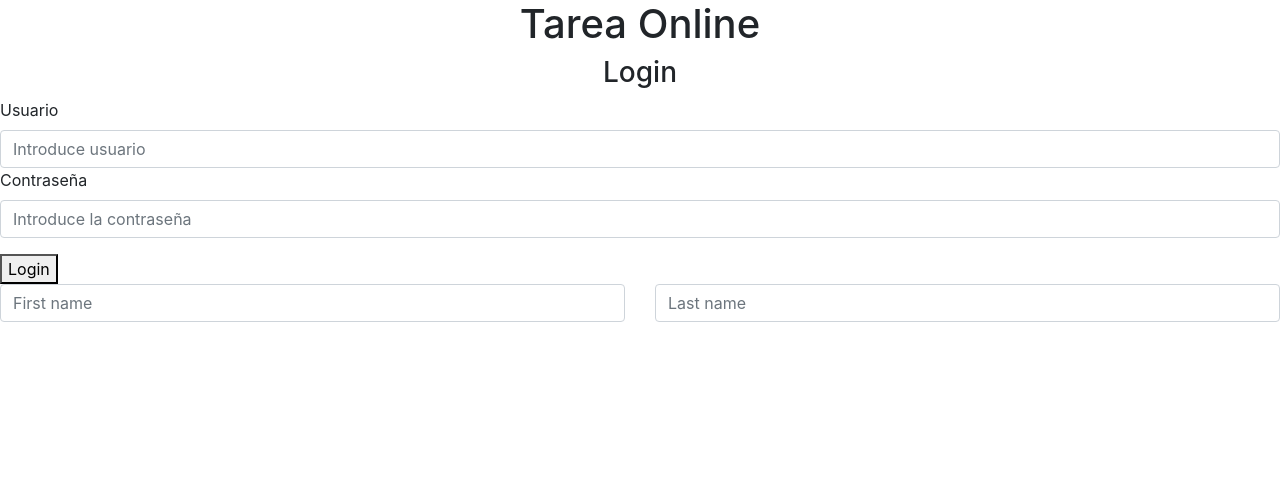
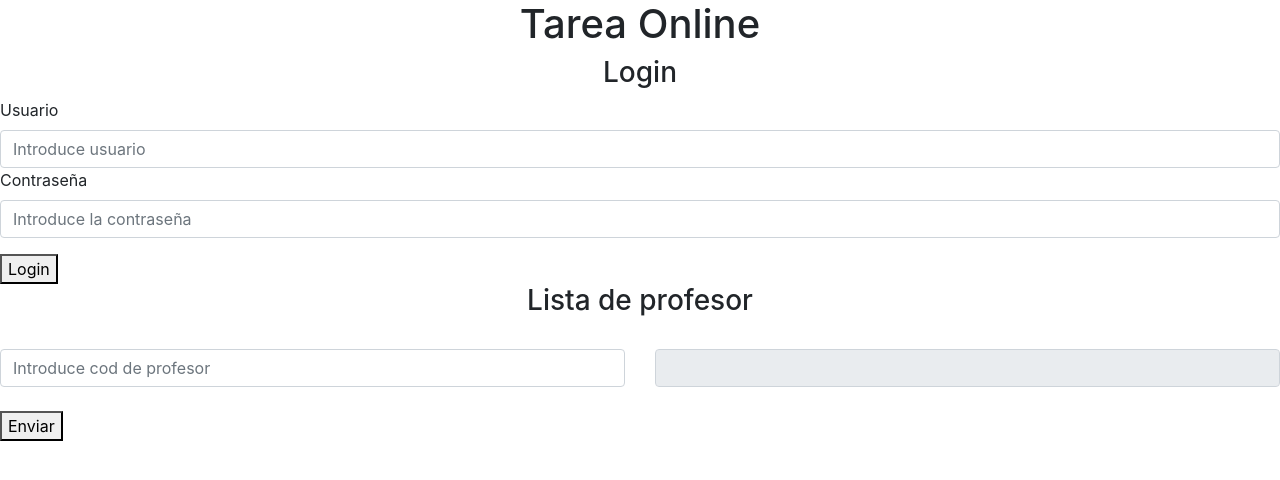
Before and after one commit to scailancrei/PHP, a PHP site: page / in a window 1280 px wide. Shown: the top 480 px of the page. Run offline with PHP 8.4, Linux system fonts and the light colour scheme.

Commit message:
Lista profesor

```diff
--- a/index.php
+++ b/index.php
@@ -2,7 +2,12 @@
 
 require './gestalum.php';
 session_unset();
+/**
+ * Objeto clase gestalum
+ */
 $bd = new gestalum;
+
+//Condicional: Si el campo usuario y el campo clave contienen datos, realizamos la funcion del login
 if (isset($_POST['usuario']) && isset($_POST['clave'])) {
     $_SESSION['usuario'] = $_POST['usuario'];
     $_SESSION['clave'] = $_POST['clave'];
@@ -48,16 +53,19 @@ if (isset($_POST['usuario']) && isset($_POST['clave'])) {
 
     </form>
 
-
-    <form>
+    <h3><center>Lista de profesor</center></h3>
+    <br>
+    <form action="./index.php" method="POST">
   <div class="row">
     <div class="col">
-      <input type="text" class="form-control" placeholder="First name">
+      <input type="number" class="form-control" name="cod" placeholder="Introduce cod de profesor">
     </div>
     <div class="col">
-      <input type="text" class="form-control" placeholder="Last name">
+      <input type="text" class="form-control" readonly name="codigo">
     </div>
   </div>
+  <br>
+  <button type="submit">Enviar</button>
 </form>
 
 
```
